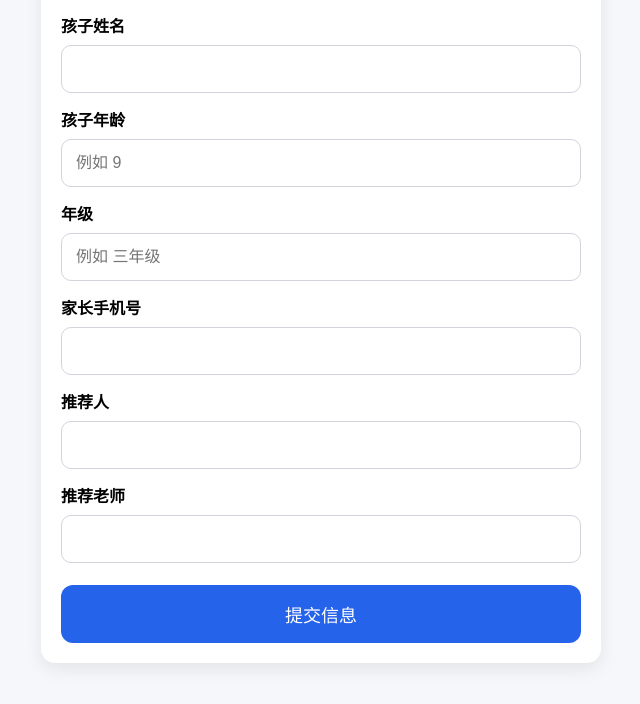
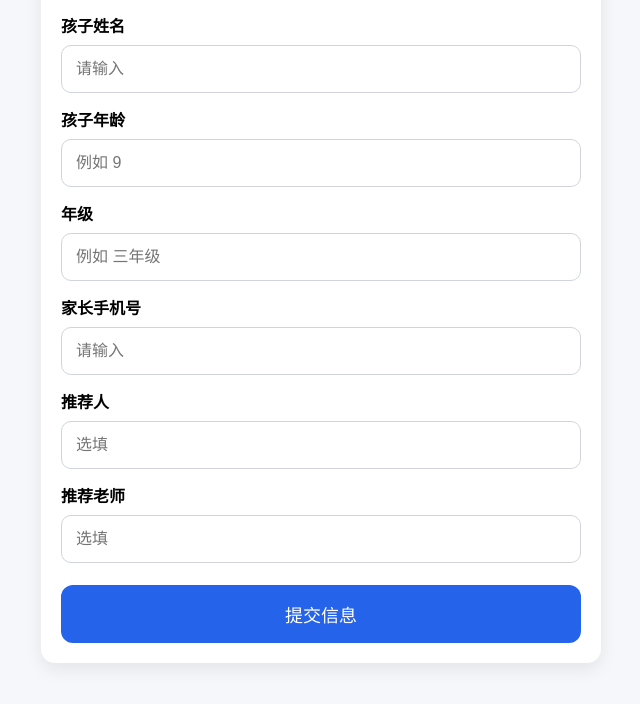
Before and after one commit to Chanwe-satr/Questionnaire-front, a plain HTML site: page index.html in a window 1280 px wide. Shown: the part 82-786 px from the top of the page, without its empty margins (319-959 px from the left). Drawn offline with Linux system fonts and the light colour scheme.

Commit message:
Update index.html

```diff
--- a/index.html
+++ b/index.html
@@ -19,7 +19,7 @@
     <h2>课程咨询登记</h2>
     <form id="leadForm">
       <label>孩子姓名</label>
-      <input type="text" name="child_name" required />
+      <input type="text" name="child_name" required placeholder="请输入"/>
 
       <label>孩子年龄</label>
       <input type="number" name="child_age" required min="2" max="20" placeholder="例如 9" />
@@ -28,13 +28,13 @@
       <input type="text" name="grade" required placeholder="例如 三年级"/>
 
       <label>家长手机号</label>
-      <input type="tel" name="parent_phone" required />
+      <input type="tel" name="parent_phone" required placeholder="请输入"/>
 
       <label>推荐人</label>
-      <input type="text" name="referrer" />
+      <input type="text" name="referrer" placeholder="选填"/>
 
       <label>推荐老师</label>
-      <input type="text" name="ref_teacher" />
+      <input type="text" name="ref_teacher" placeholder="选填"/>
 
       <button type="submit">提交信息</button>
     </form>
```
